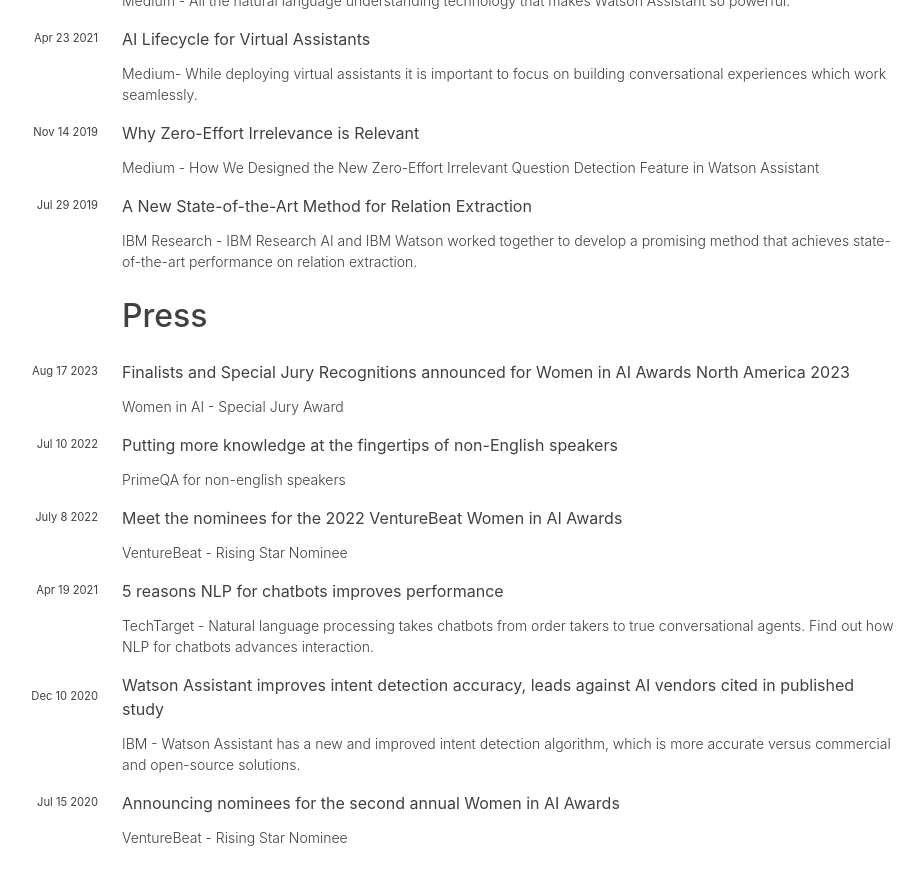
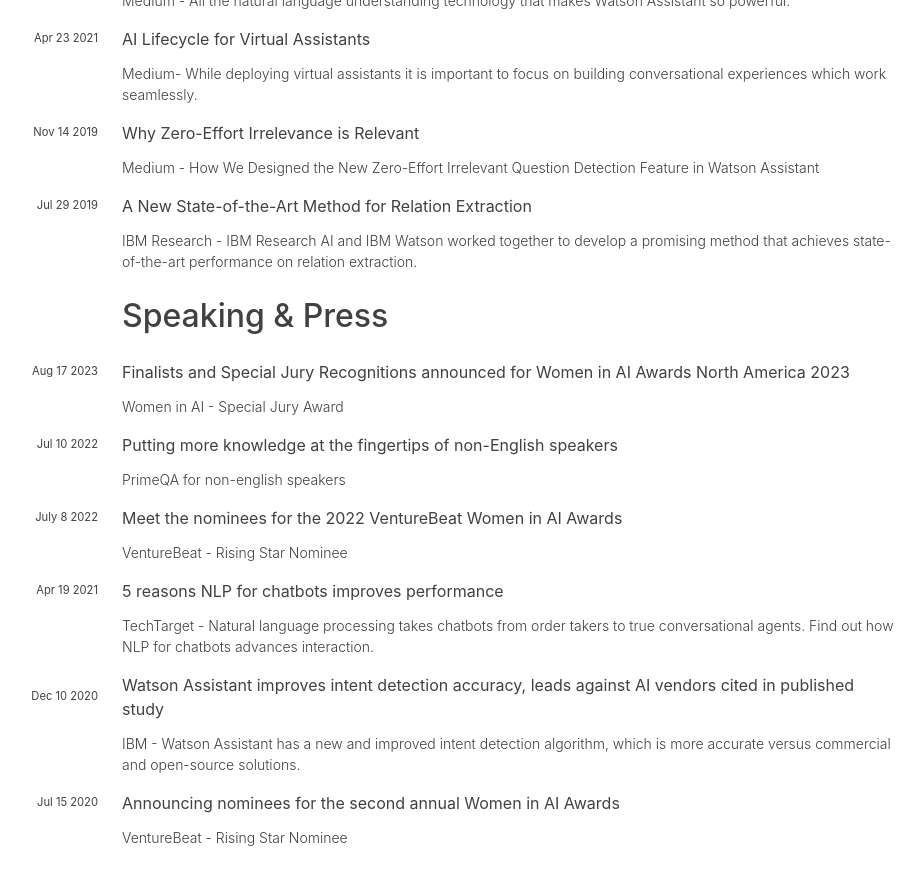
Before and after one commit to hariharanragothaman/hariharanragothaman.github.io, a Jekyll site: the page built from cv.md, in a window 1280 px wide and 900 px high, scrolled down 5037 px. Shown: the top 885 px of the window, without its empty margins (210-1134 px from the left). Built offline with Jekyll 4.4.1, drawn with Linux system fonts in a browser that asks for light colours; nearby versions of some CDN libraries; some web fonts are replaced.

Commit message:
Polishes and Updates

```diff
--- a/cv.md
+++ b/cv.md
@@ -111,7 +111,7 @@
 {% include cv/blogs.html blogs=blogs %}
 {% endfor %}
 
-## Press
+## Speaking & Press
 
 {% for press in site.data.press %}
 {% include cv/press.html press=press %}
```
